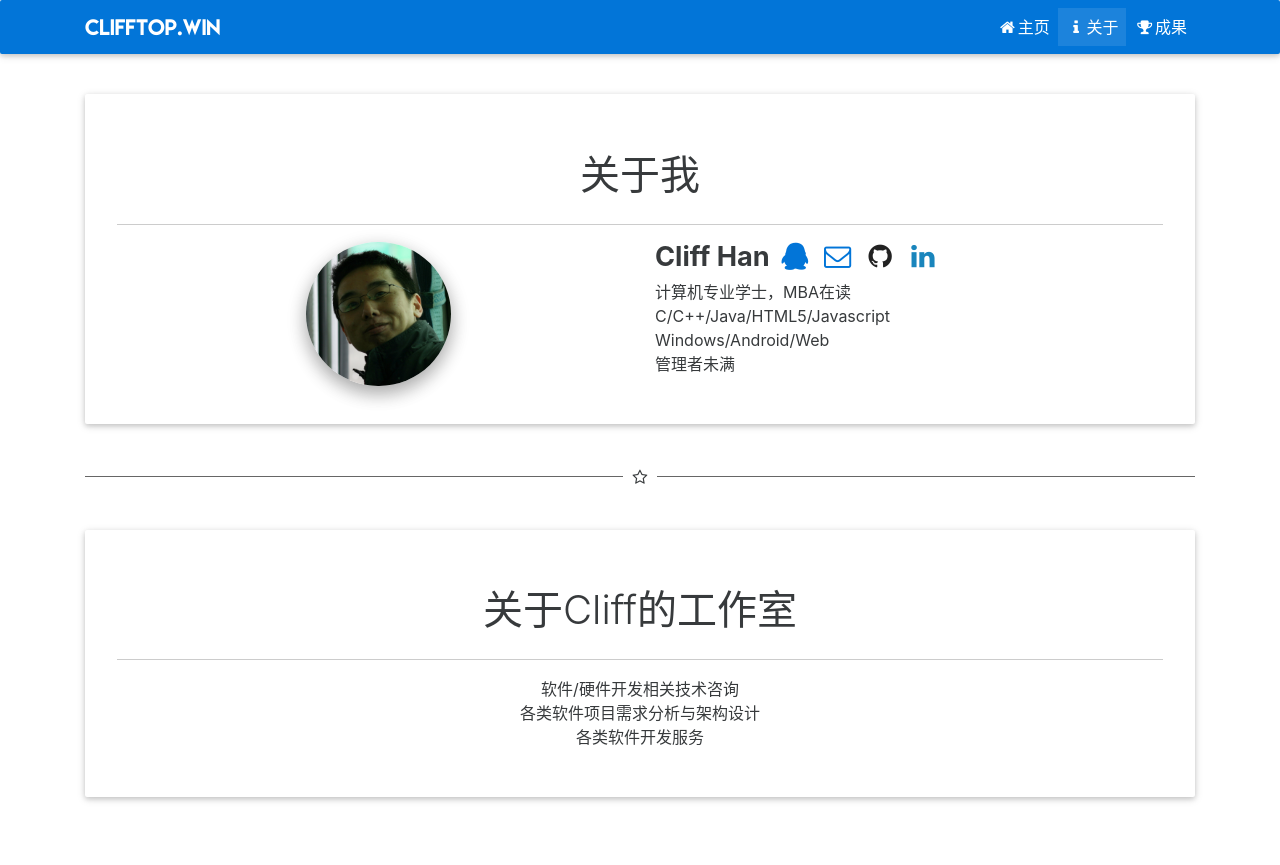
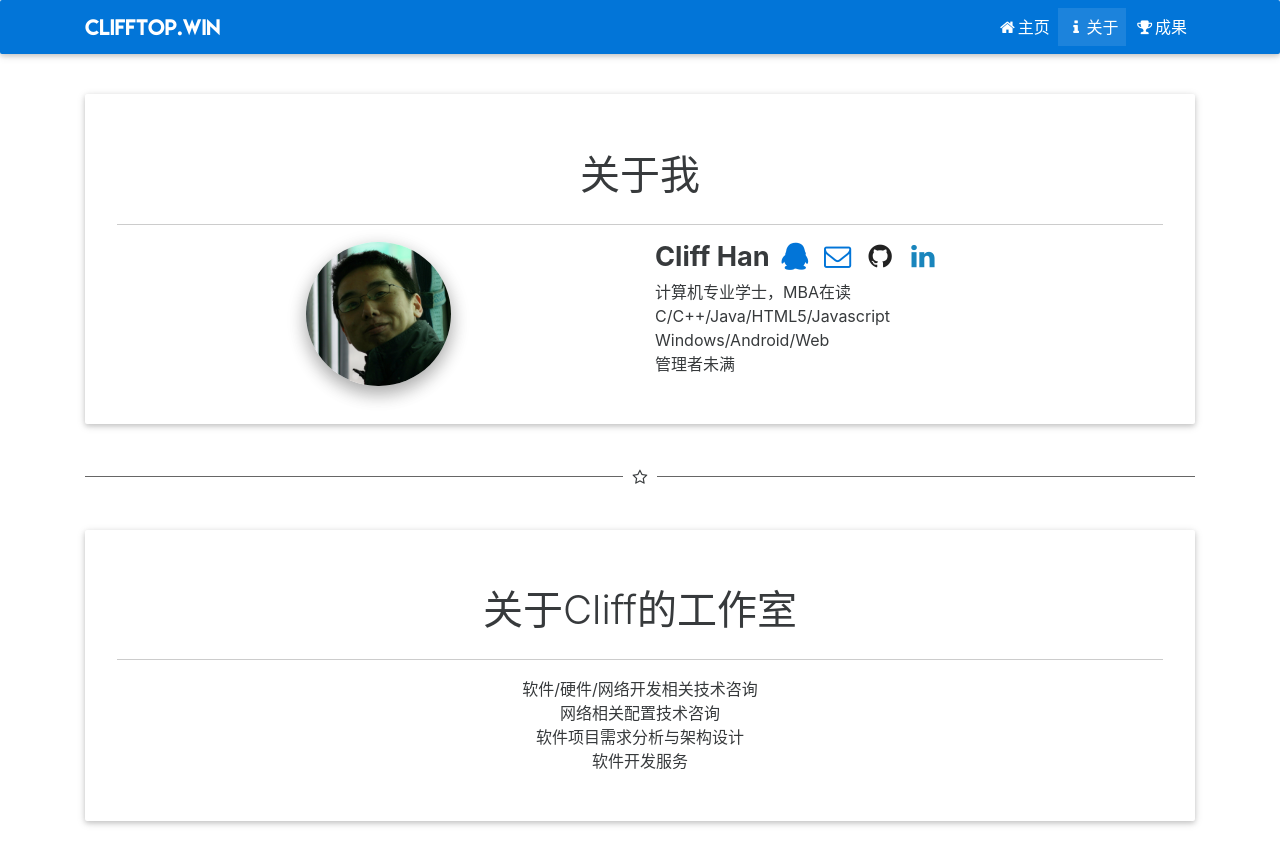
Before and after one commit to CliffHan/cliffhan.github.io, a Jekyll site: the page built from about.html, in a window 1280 px wide. Shown: the top 865 px of the page. Built offline with Jekyll 4.4.1, drawn with Linux system fonts in a browser that asks for light colours.

Commit message:
fix some description

```diff
--- a/about.html
+++ b/about.html
@@ -50,9 +50,10 @@ extra_css: /css/about.css
         <h1 class="h1-responsive text-xs-center">关于Cliff的工作室</h1>
         <hr>
         <p class="text-xs-center">
-          软件/硬件开发相关技术咨询<br>
-          各类软件项目需求分析与架构设计<br>
-          各类软件开发服务
+          软件/硬件/网络开发相关技术咨询<br>
+          网络相关配置技术咨询<br>
+          软件项目需求分析与架构设计<br>
+          软件开发服务
         </p>
     </div>
 </div>
```
